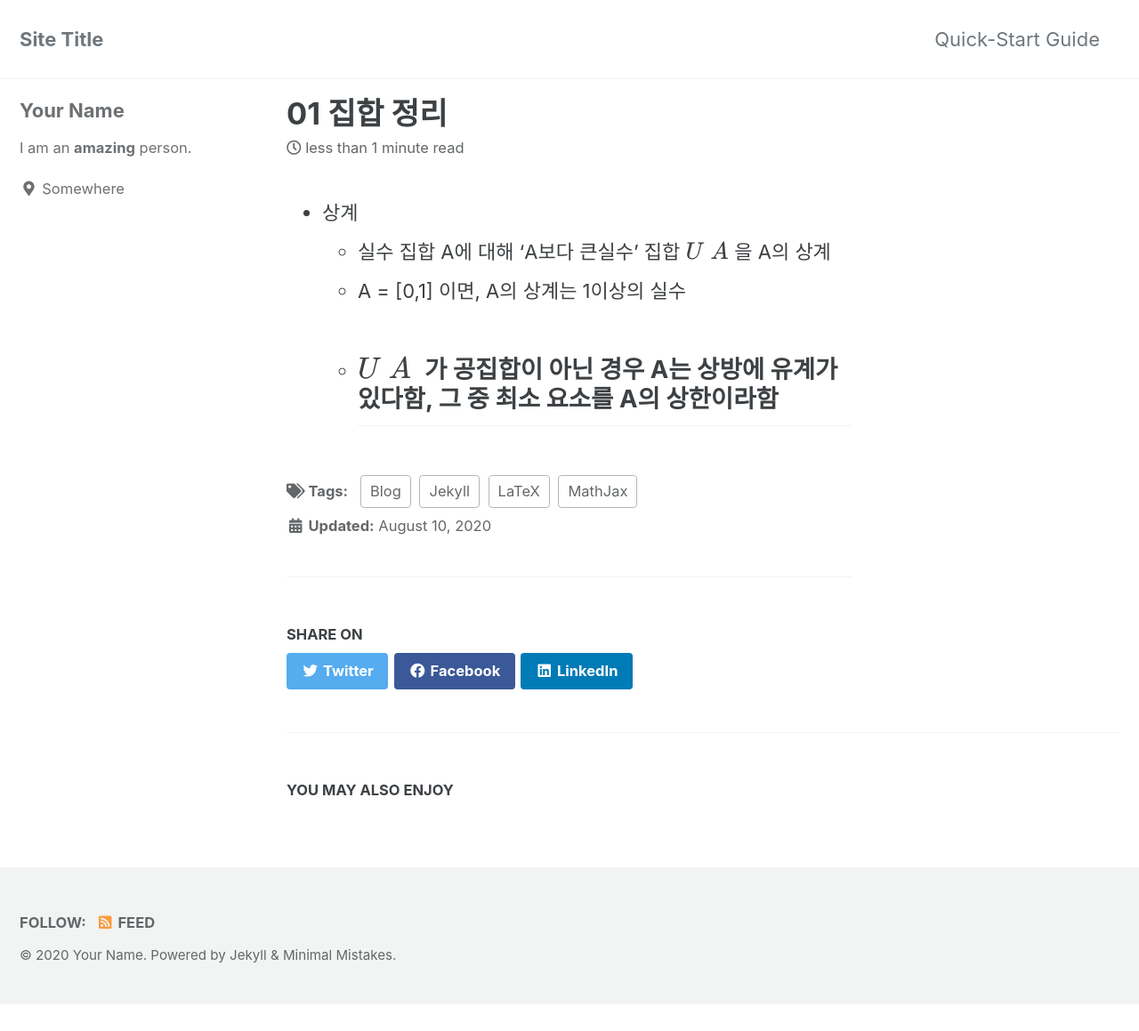
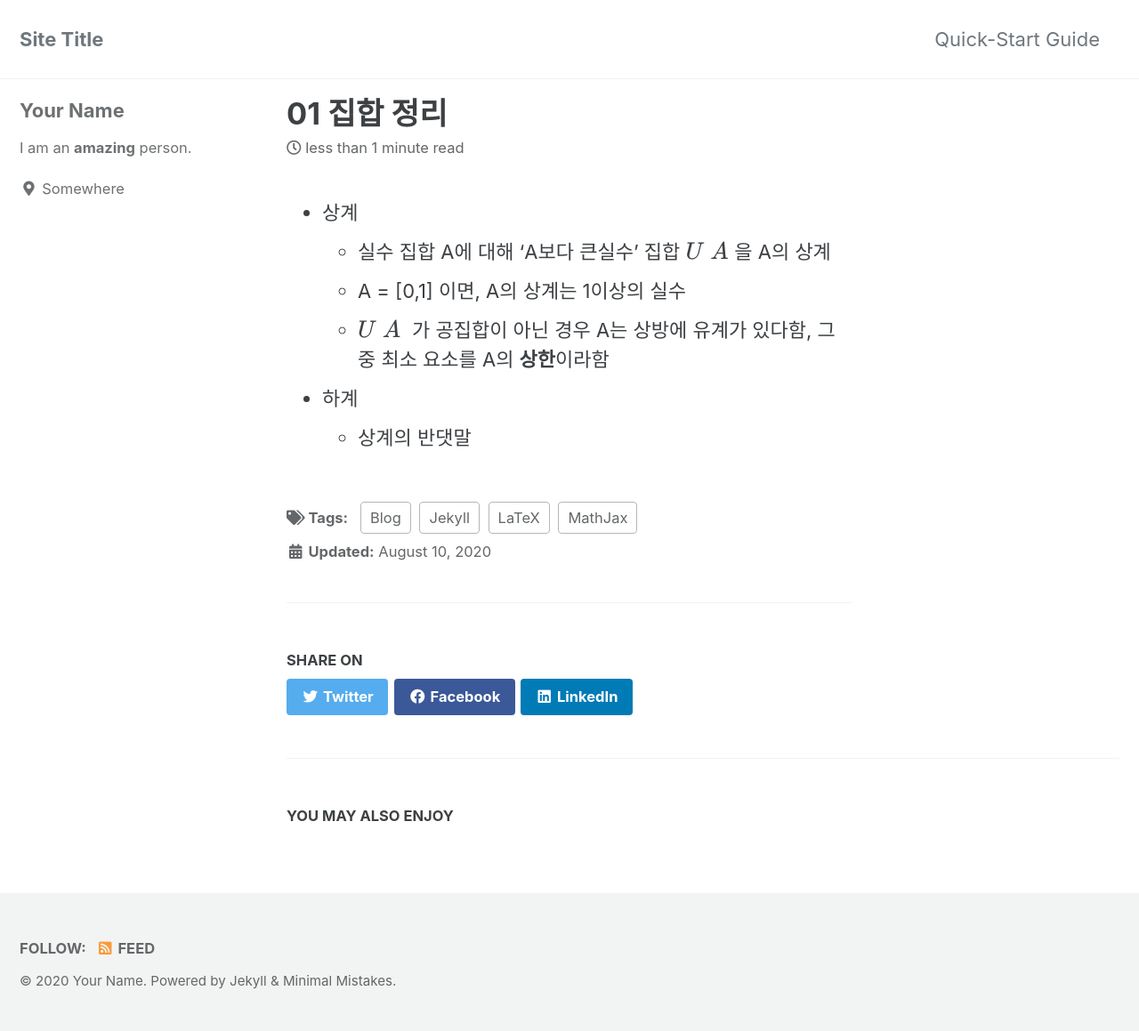
Before and after one commit to copper-light/ghhdh.github.io, a Jekyll site: the page built from _posts/2020-08-10-01 집합 정리.md, in a window 1280 px wide. Shown: the whole page at 89% size. Built offline with Jekyll 4.4.1, drawn with Linux system fonts in a browser that asks for light colours; cached includes are drawn as plain includes; formulas are drawn with MathJax 3; before the commit the page ends 1129 px from its top, so only the background shows below that.

Commit message:
Update 2020-08-10-01 집합 정리.md

```diff
--- a/_posts/2020-08-10-01 집합 정리.md
+++ b/_posts/2020-08-10-01 집합 정리.md
@@ -13,4 +13,5 @@ published: true
   - 실수 집합 A에 대해 'A보다 큰실수' 집합 $U~A~$을 A의 상계
   - A = [0,1] 이면, A의 상계는 1이상의 실수
   - $U~A~$ 가 공집합이 아닌 경우 A는 상방에 유계가 있다함, 그 중 최소 요소를 A의 **상한**이라함
--
+- 하계
+  - 상계의 반댓말
```
